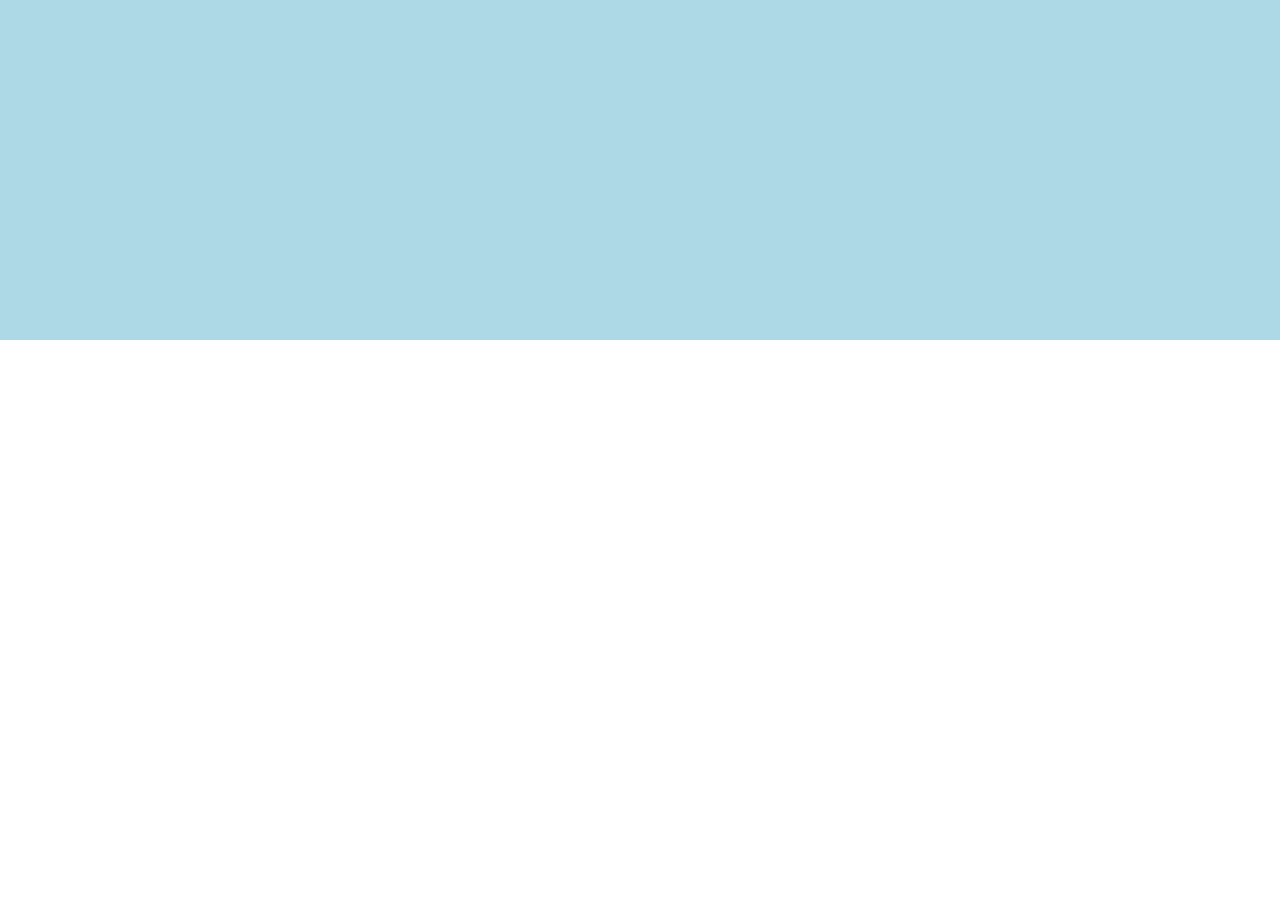
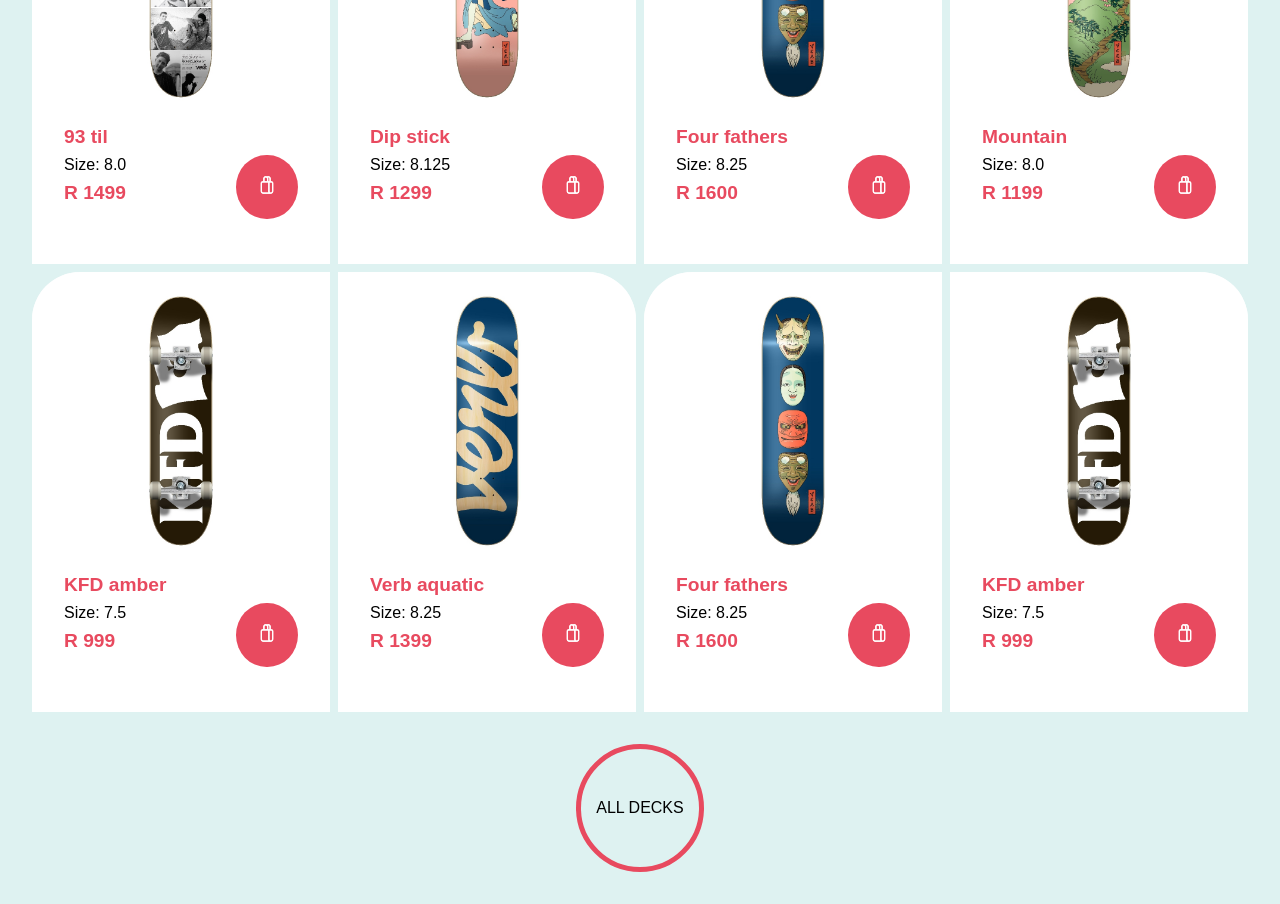
Before and after one commit to TiaanSM/Skateboards, a React (Create React App) app in the folder furniture-react.js/: page /footer in a window 1280 px wide. Shown: the part 460-1364 px from the top of the page. Before the commit the page ends 800 px from the top, so only its background shows below. Built offline with nearby package versions, Linux system fonts and the light colour scheme.

Commit message:
Worked on styling, catalogue and navbar.

```diff
--- a/furniture-react.js/src/App.jsx
+++ b/furniture-react.js/src/App.jsx
@@ -13,6 +13,7 @@ function App() {
   return (
 
     // colors: #e84a5f (pink), #def2f1 (lightblue)
+    // css need to made scoped or replaced with styled components, or clean up and improve naming convention.
 
     <div className="App">
       <Navbar />
@@ -22,7 +23,7 @@ function App() {
           <Route path="/footer" element={ <Footer /> }></Route>
       </Routes>
   */}
-      <OpenMenu />
+      <Catalogue />
     </div>
 
   )
--- a/furniture-react.js/src/component/CardDetails.js
+++ b/furniture-react.js/src/component/CardDetails.js
@@ -40,6 +40,20 @@ const CardDetails = [
         image: require('../component/img/skateboard-6.jpg'),
         size: '8.25',
         price: 'R 1399'
+    },
+    {
+        id: '7',
+        design: 'Four fathers',
+        image: require('../component/img/skateboard-3.jpg'),
+        size: '8.25',
+        price: 'R 1600'
+    },
+    {
+        id: '8',
+        design: 'KFD amber',
+        image: require('../component/img/skateboard-5.jpg'),
+        size: '7.5',
+        price: 'R 999'
     }
 ]
 export default CardDetails;
--- a/furniture-react.js/src/component/layout/Catalogue.jsx
+++ b/furniture-react.js/src/component/layout/Catalogue.jsx
@@ -1,11 +1,21 @@
 import React, { useState } from 'react'
 import CardDetails from '../CardDetails';
 import '../styles/Catalogue.css';
+
+import BuyItem from '../BuyItem';
 
 const Catalogue = () => {
 
   // seperate card component, display cards with map().
   const [details, setDetails] = useState(CardDetails);
+
+  const openCartModal = () => {
+    // onClick displays BuyItem component.
+    // link the given clicked item to right key to display details of the card.
+    return (
+      <BuyItem />  // details might have to be mapped.
+    )
+  }
 
   return (
     <main>
@@ -31,7 +41,7 @@ const Catalogue = () => {
           }
 
         </div>
-        <a href="">ALL DECKS</a>
+        <a href="" className="catalog-cta">ALL DECKS</a>
     </main>
   )
 }
--- a/furniture-react.js/src/component/layout/Header.jsx
+++ b/furniture-react.js/src/component/layout/Header.jsx
@@ -30,7 +30,10 @@ const Header = () => {
   // Header texts
   // Giant title, description section, cta button and downscroll button.
 
-  // <img src={require('../Assets/img/header-img (3).jpg')} alt=""/>
+  // if (count > 6) => container size fixed to last animation size.
+  // remove event listener
+  // if (count < 0) => count stop and stays 0
+  // if count <= 6 adds even back to header.
 
   return (
     <header onWheel={handleDirection} ref={header}>
--- a/furniture-react.js/src/component/layout/Partner.jsx
+++ b/furniture-react.js/src/component/layout/Partner.jsx
@@ -2,6 +2,10 @@ import React from 'react'
 import '../styles/Partner.css';
 
 const Partner = () => {
+
+  // image streching, text color little hard to see.
+  // fix: change image || make container parralex and change text color.
+
   return (
     <section>
         <img src={require('../img/partner-img.jpg')} alt="" className="partner-img" />
--- a/furniture-react.js/src/component/styles/Catalogue.css
+++ b/furniture-react.js/src/component/styles/Catalogue.css
@@ -23,7 +23,6 @@ main {
     grid-template-columns: 1fr 1fr 1fr 1fr;
     grid-template-rows: 1fr 1fr;
     gap: 0.5rem;
-    border: 1px solid pink;
 }
 
 .card {
@@ -33,6 +32,10 @@ main {
     overflow: hidden;
     background-color: white;
     position: relative;
+}
+
+.card:nth-child(2), .card:nth-child(4), .card:nth-child(6), .card:nth-child(8) {
+    border-radius: 0 3rem 0 0;
 }
 
 .card > img {
@@ -60,3 +63,16 @@ main {
     background-color: #e84a5f;
     cursor: pointer;
 }
+
+.catalog-cta {
+    width: 8rem;
+    height: 8rem;
+    border: 5px solid #e84a5f;
+    text-decoration: none;
+    border-radius: 100%;
+    display: flex;
+    justify-content: center;
+    align-items: center;
+    color: black;
+    margin: 2rem 0rem 2rem 0rem;
+}
--- a/furniture-react.js/src/component/styles/Navbar.css
+++ b/furniture-react.js/src/component/styles/Navbar.css
@@ -2,7 +2,6 @@ nav {
     width: 100vw;
     height: 5rem;
     background-color: transparent;
-    border-bottom: 1px solid black;
     z-index: 100;
     display: flex;
     justify-content: flex-end;
```
